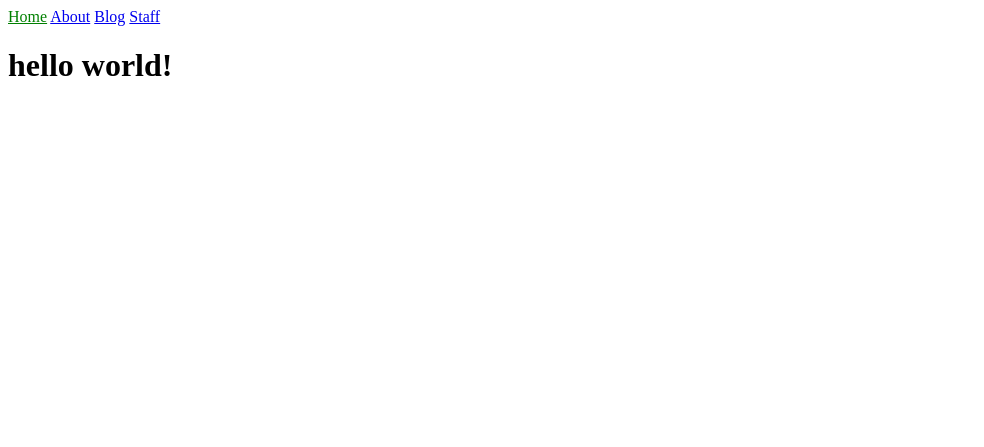
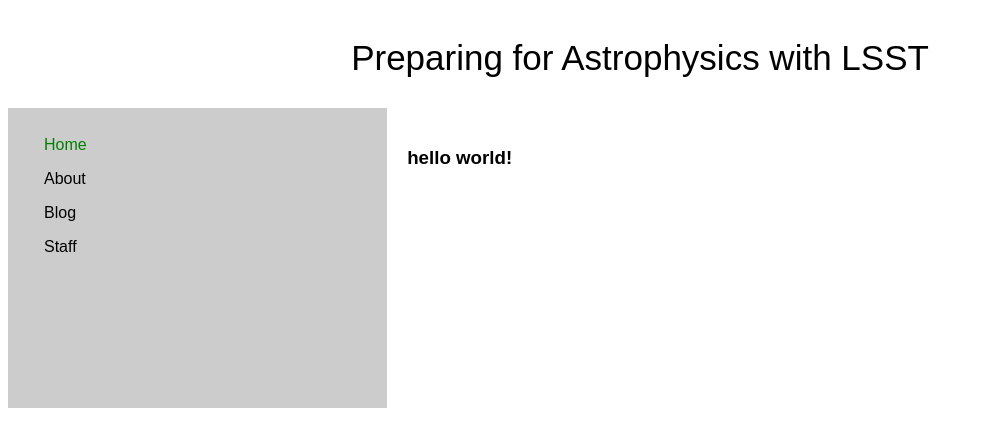
Before and after one commit to lsst-sci-prep/lsst-sci-prep.github.io, a Jekyll site: the page built from index.html, in a window 1280 px wide. Shown: the top 447 px of the page, without its empty margins (0-984 px from the left). Built offline with Jekyll 4.4.1, drawn with Linux system fonts in a browser that asks for light colours.

Commit message:
Updating CSS styling and nav

```diff
--- a/_includes/navigation.html
+++ b/_includes/navigation.html
@@ -1,5 +1,7 @@
 <nav>
+  <ul>
   {% for item in site.data.navigation %}
-    <a href="{{ item.link }}" {% if page.url == item.link %}class="current"{% endif %}>{{ item.name }}</a>
+    <li><a href="{{ item.link }}" {% if page.url == item.link %}class="current"{% endif %}>{{ item.name }}</a></li>
   {% endfor %}
+  </ul>
 </nav>
--- a/_layouts/default.html
+++ b/_layouts/default.html
@@ -8,7 +8,14 @@
     {% seo %}
   </head>
   <body>
-    {% include navigation.html %}
-    {{ content }}
+    <header>
+      Preparing for Astrophysics with LSST
+    </header>
+    <section>
+      {% include navigation.html %}
+      <article>
+        {{ content }}
+      </article>
+    </section>
   </body>
 </html>
--- a/_sass/main.scss
+++ b/_sass/main.scss
@@ -1,3 +1,79 @@
+* {
+  box-sizing: border-box;
+}
+
+body {
+  font-family: Arial, Helvetica, sans-serif;
+}
+
 .current {
   color: green;
 }
+
+/* Style the header */
+header {
+  padding: 30px;
+  text-align: center;
+  font-size: 35px;
+  color: black;
+}
+
+/* Create two columns/boxes that floats next to each other */
+nav {
+  float: left;
+  width: 30%;
+  height: 300px; /* only for demonstration, should be removed */
+  background: #ccc;
+  padding: 20px;
+}
+
+/* Style the list inside the menu */
+nav ul {
+  list-style-type: none;
+  padding: 0;
+  margin: 0;
+  width: 200px;
+}
+
+li a {
+  display: block;
+  color: #000;
+  padding: 8px 16px;
+  text-decoration: none;
+}
+
+/* Change the link color on hover */
+li a:hover {
+  background-color: #555;
+  color: white;
+}
+
+article {
+  float: left;
+  padding: 20px;
+  width: 70%;
+//  height: 300px; /* only for demonstration, should be removed */
+}
+
+/* Clear floats after the columns */
+section::after {
+  content: "";
+  display: table;
+  clear: both;
+}
+
+/* Style the footer */
+footer {
+  background-color: #777;
+  padding: 10px;
+  text-align: center;
+  color: white;
+}
+
+/* Responsive layout - makes the two columns/boxes stack on top of each other instead of next to each other, on small screens */
+@media (max-width: 600px) {
+  nav, article {
+    width: 100%;
+    height: auto;
+  }
+}
```
